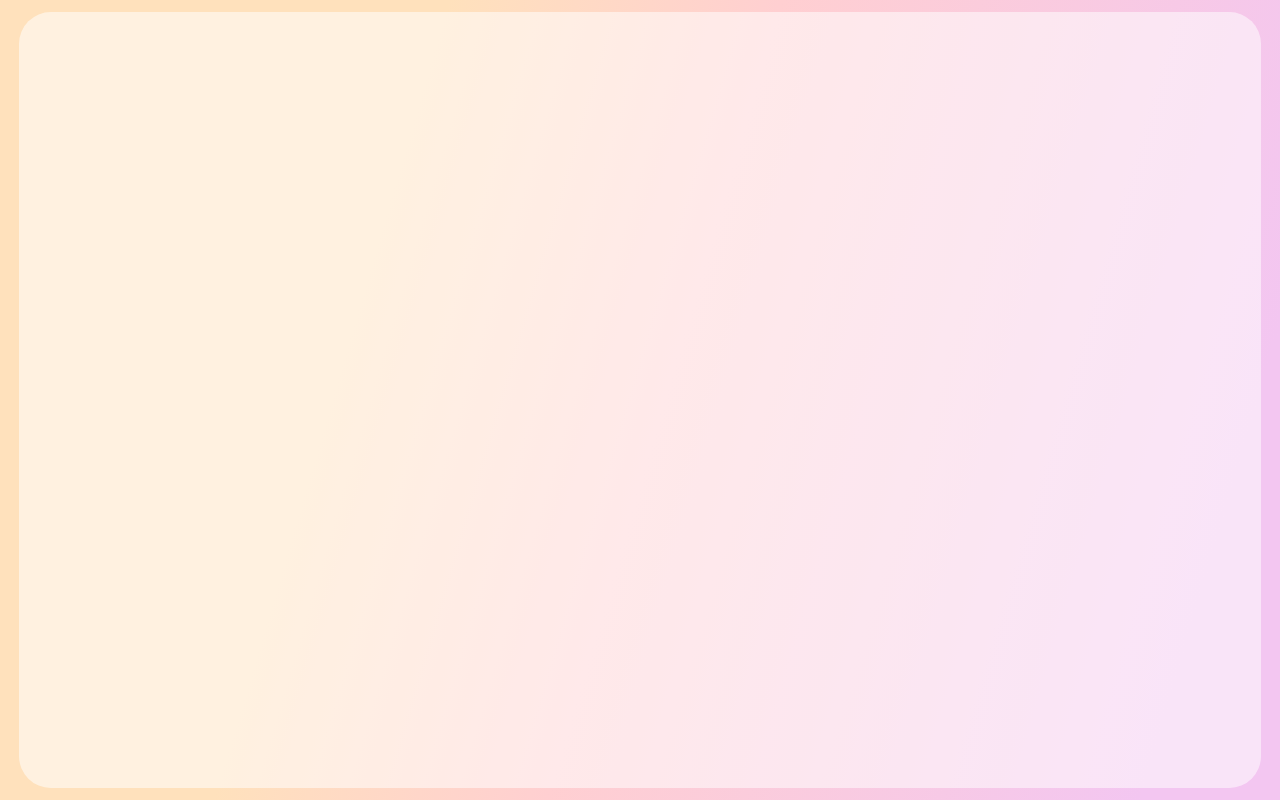
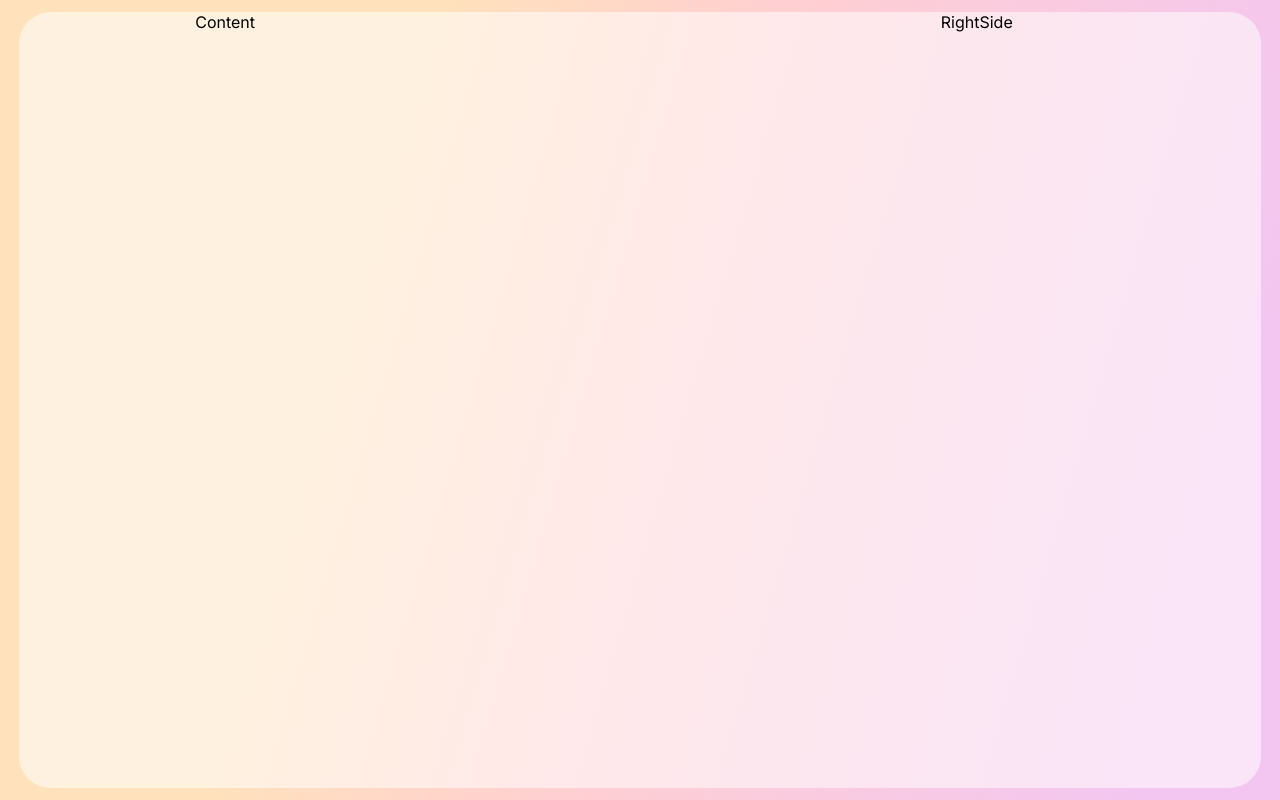
Before and after one commit to inekeyuliam/react-dashboard-admin, a React (Create React App) app: page / in a window 1280 px wide. Built offline with nearby package versions, Linux system fonts and the light colour scheme.

Commit message:
create components

```diff
--- a/src/App.css
+++ b/src/App.css
@@ -31,4 +31,5 @@
   border-radius: 2rem;
   background-color: var(--glass);
   overflow: hidden;
+  grid-template-columns: 11rem auto 20rem;
 }
--- a/src/App.js
+++ b/src/App.js
@@ -1,10 +1,15 @@
 import './App.css'
+import Sidebar from './components/Sidebar/Sidebar';
+import Content from './components/Content/Content';
+import RightSide from './components/RightSide/RightSide';
 
 function App() {
   return (
     <div className="App">
         <div className="AppGlass">
-
+          <Sidebar/>
+          <Content/>
+          <RightSide/>
         </div>
     </div>
   );
--- /dev/null
+++ b/src/components/Content/Content.jsx
@@ -0,0 +1,9 @@
+import React from 'react'
+
+const Content = () => {
+  return (
+	<div>Content</div>
+  )
+}
+
+export default Content
--- /dev/null
+++ b/src/components/RightSide/RightSide.jsx
@@ -0,0 +1,9 @@
+import React from 'react'
+
+const RightSide = () => {
+  return (
+	<div>RightSide</div>
+  )
+}
+
+export default RightSide
--- /dev/null
+++ b/src/components/Sidebar/Sidebar.jsx
@@ -0,0 +1,16 @@
+import React from 'react'
+import Logo from '../../img/logo.png'
+import './Sidebar.css'
+const Sidebar = () => {
+  return (
+	<div className="Sidebar">
+		{/* logo */}
+		<div className="logo">
+			<img src="" alt="" />
+			<span></span>
+		</div>
+	</div>
+  )
+}
+
+export default Sidebar
```
Also changed, not shown: src/components/Content/Content.css (added), src/components/RightSide/RightSide.css (added), src/components/Sidebar/Sidebar.css (added).
